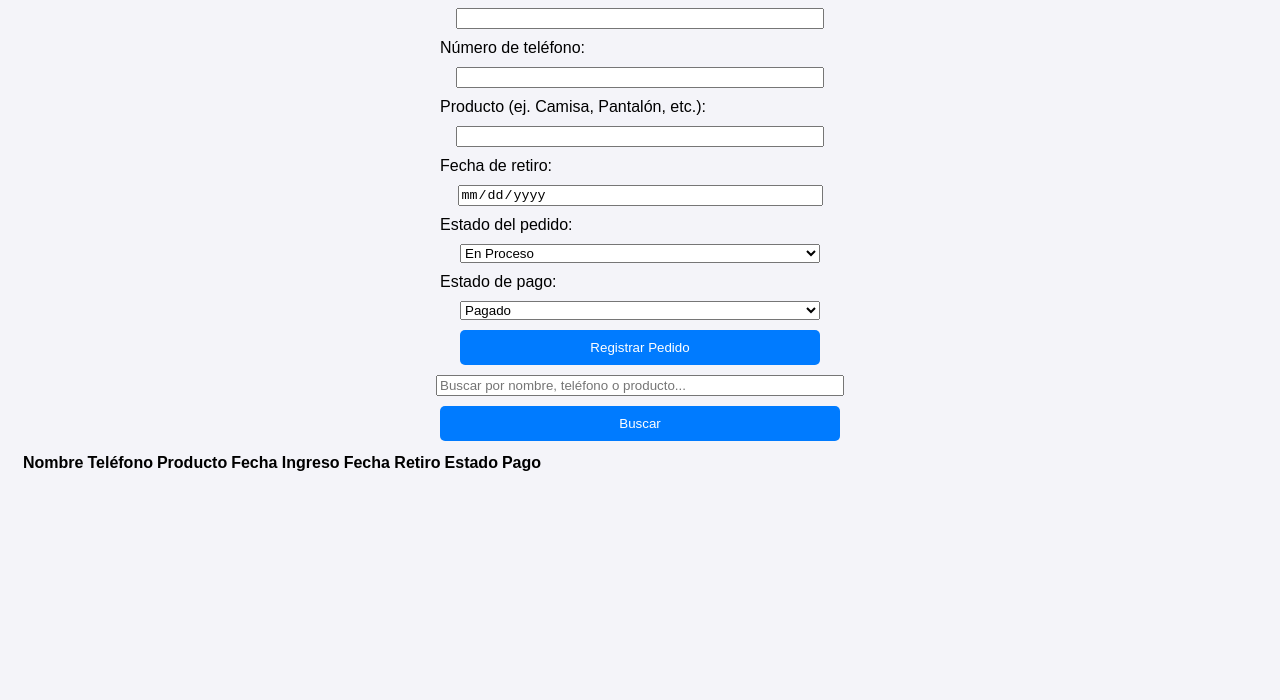
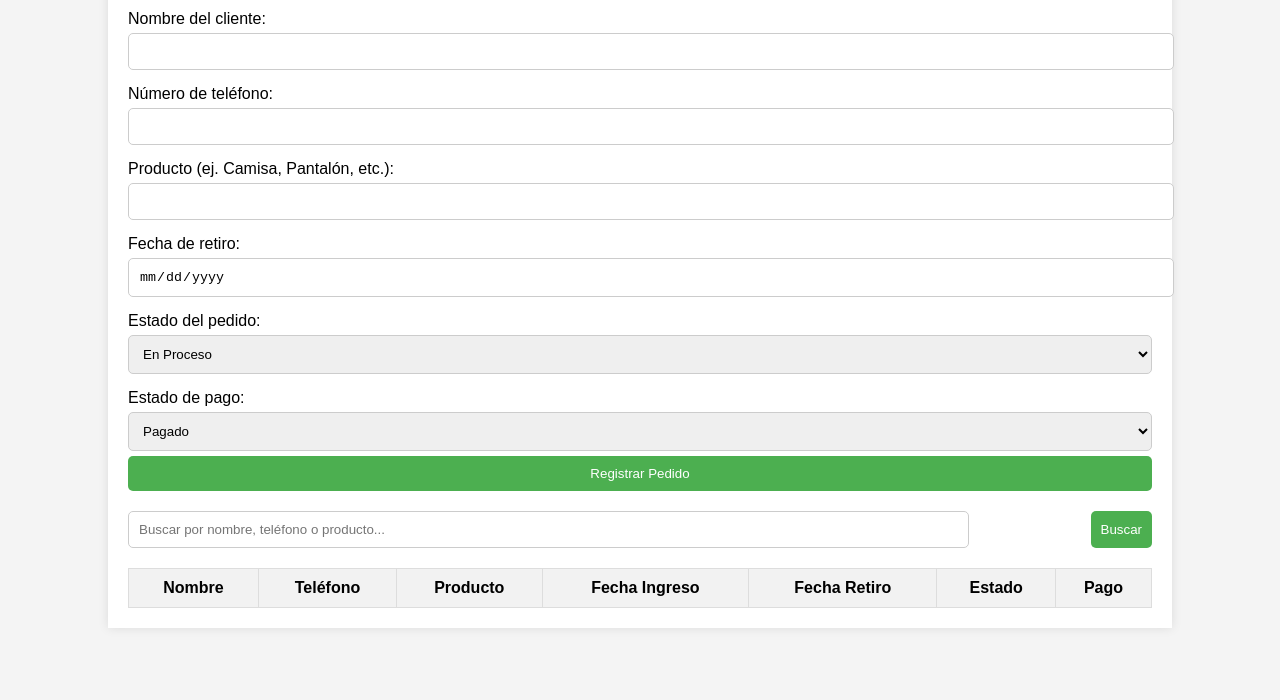
Before and after one commit to crovol/Lavan20, a plain HTML site: page index.html in a window 1280 px wide. Shown: the part 100-800 px from the top of the page. Drawn offline with Linux system fonts and the light colour scheme; a script that the page names is missing.

Commit message:
style.css

```diff
--- a/style.css
+++ b/style.css
@@ -1,31 +1,77 @@
 body {
     font-family: Arial, sans-serif;
-    margin: 20px;
+    margin: 0;
     padding: 0;
-    background-color: #f4f4f9;
+    background-color: #f4f4f4;
 }
 
-h1, h2 {
-    text-align: center;
-    color: #333;
+.container {
+    width: 80%;
+    margin: 0 auto;
+    padding: 20px;
+    background-color: white;
+    box-shadow: 0 0 10px rgba(0, 0, 0, 0.1);
 }
 
-form, input, select, button {
-    display: block;
-    margin: 10px auto;
-    width: 90%;
-    max-width: 400px;
+h1 {
+    text-align: center;
+}
+
+form {
+    display: flex;
+    flex-direction: column;
+    margin-bottom: 20px;
+}
+
+form label {
+    margin-top: 10px;
+}
+
+form input, form select {
+    padding: 10px;
+    margin: 5px 0;
+    width: 100%;
+    border: 1px solid #ccc;
+    border-radius: 5px;
 }
 
 button {
-    background-color: #007BFF;
-    color: #fff;
+    padding: 10px;
+    background-color: #4CAF50;
+    color: white;
     border: none;
+    border-radius: 5px;
+    cursor: pointer;
+}
+
+button:hover {
+    background-color: #45a049;
+}
+
+#searchSection {
+    margin-bottom: 20px;
+    display: flex;
+    justify-content: space-between;
+}
+
+#searchQuery {
     padding: 10px;
-    cursor: pointer;
+    width: 80%;
+    border: 1px solid #ccc;
     border-radius: 5px;
 }
 
-button:hover {
-    background-color: #0056b3;
+#ordersTable {
+    width: 100%;
+    border-collapse: collapse;
+    margin-top: 20px;
 }
+
+#ordersTable th, #ordersTable td {
+    padding: 10px;
+    border: 1px solid #ddd;
+}
+
+#ordersTable th {
+    background-color: #f2f2f2;
+}
```
